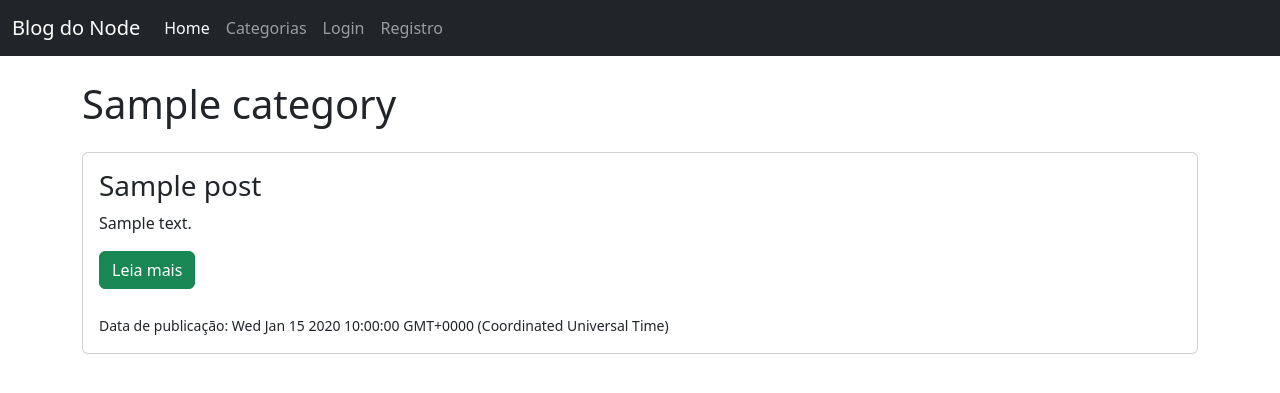
After one commit to JohnPetros/nodejs, a Node server app: a page that uses nodejs-guia-do-programador/blog-app/views/category/posts.handlebars in a window 1280 px wide. The commit adds this page. Shown: the top 393 px of the page. Run offline with Node 20, Linux system fonts and the light colour scheme; tables that the repository leaves empty hold one stand-in row (values such as "Sample post"); some libraries are stand-ins or nearby versions.

Commit message:
Listagem de categorias

```diff
--- a/nodejs-guia-do-programador/blog-app/app.js
+++ b/nodejs-guia-do-programador/blog-app/app.js
@@ -8,9 +8,11 @@ const path = require("path");
 const mongoose = require("mongoose");
 const session = require("express-session");
 const flash = require("connect-flash");
-const { application } = require("express");
+const { post } = require("./routes/admin");
 require("./models/Post");
 const Post = mongoose.model("posts");
+require("./models/Category");
+const Category = mongoose.model("categories");
 
 // const mongoose = require("mongoose");
 
@@ -98,6 +100,46 @@ app.get("/post/:slug", (req, res) => {
     });
 });
 
+app.get("/categories", (req, res) => {
+  Category.find()
+    .then((categories) => {
+      res.render("category/index", { categories: categories });
+    })
+    .catch((err) => {
+      req.flash(
+        "error_msg",
+        "Houve um erro interno ao carregar a página desta categoria"
+      );
+      res.redirect("/");
+    });
+});
+
+app.get("/categories/:slug", (req, res) => {
+  Category.findOne({ slug: req.params.slug })
+    .then((category) => {
+      if (category) {
+        Post.find({ category: category._id })
+          .then((posts) => {
+            res.render("category/posts", { posts: posts, category: category });
+          })
+          .catch((err) => {
+            res.flash("error_msg", "Houve um erro ao listar os posts");
+            res.redirect("/");
+          });
+      } else {
+        req.flash("error_msg", "Esta categoria não existe");
+        res.redirect("/");
+      }
+    })
+    .catch((err) => {
+      req.flash(
+        "error_msg",
+        "Houve um erro interno ao carregar a página desta categoria"
+      );
+      res.redirect("/");
+    });
+});
+
 app.get("/404", (req, res) => {
   res.send("Error 404!");
 });
--- /dev/null
+++ b/nodejs-guia-do-programador/blog-app/views/category/posts.handlebars
@@ -0,0 +1,14 @@
+<h1>{{category.name}}</h1>
+{{#each posts}}
+  <div class="card mt-4">
+    <div class="card-body">
+      <h3>{{title}}</h3>
+      <p>{{content}}</p>
+      <a href="/post/{{slug}}"><button class="btn btn-success">Leia mais</button></a><br
+      /><br />
+      <small>Data de publicação: {{date}}</small>
+    </div>
+  </div>
+{{else}}
+  <h5>Nenhuma postagem</h5>
+{{/each}}
--- a/nodejs-guia-do-programador/blog-app/views/partials/_navbar.handlebars
+++ b/nodejs-guia-do-programador/blog-app/views/partials/_navbar.handlebars
@@ -10,7 +10,7 @@
           <a class="nav-link active" aria-current="page" href="/">Home</a>
         </li>
         <li class="nav-item">
-          <a class="nav-link" href="#">Categorias</a>
+          <a class="nav-link" href="/categories">Categorias</a>
         </li>
         <li class="nav-item">
           <a class="nav-link" href="#">Login</a>
```
Also changed, not shown: nodejs-guia-do-programador/blog-app/views/category/index.handlebars (added, +9 -0 lines), nodejs-guia-do-programador/blog-app/views/index.handlebars (+6 -6 lines).
